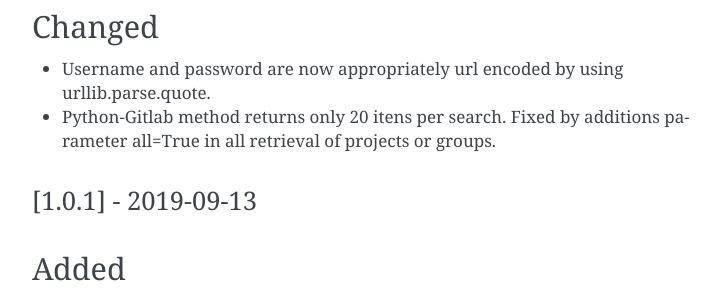
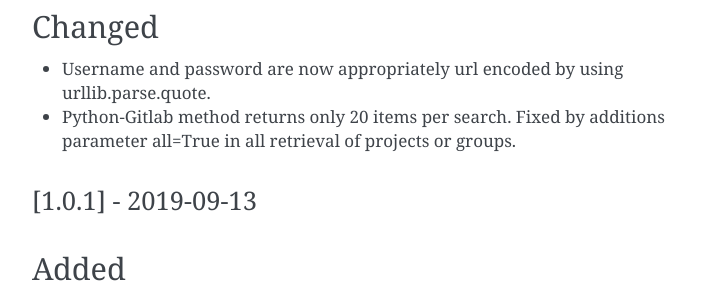
Before and after one commit to paulscherrerinstitute/gitutils, a Sphinx documentation site: the page built from docs/changelog.rst, in a window 1280 px wide and 900 px high, scrolled down 4335 px. Shown: the part 155-455 px from the top of the window, without its empty margins (388-1109 px from the left). Built offline with Sphinx 7.4.7, drawn with Linux system fonts in a browser that asks for light colours; some of the changed text lies outside the part shown.

Commit message:
typofixes

```diff
--- a/changelog.rst
+++ b/changelog.rst
@@ -171,7 +171,7 @@ Changed
 ~~~~~~~
 
 -  Username and password are now appropriately url encoded by using urllib.parse.quote.
--  Python-Gitlab method returns only 20 itens per search. Fixed by additions parameter all=True in all retrieval of projects or groups.
+-  Python-Gitlab method returns only 20 items per search. Fixed by additions parameter all=True in all retrieval of projects or groups.
 
 [1.0.1] - 2019-09-13
 --------------------
--- a/docs/getting-started.rst
+++ b/docs/getting-started.rst
@@ -43,7 +43,7 @@ Fork Walk-through
 
 Merge Walk-through
 ------------------
-1. Once all the necessary changes/development have been commited and pushed to a forked repository.
+1. Once all the necessary changes/development have been committed and pushed to a forked repository.
 2. Navigate to the home folder of your forked repository (where the ``/.git`` folder is). Issue the command to merge. Arguments:**-t**, **-d**, **-p**.
     - To create a merge request for a repository, use the following command while on a git repository folder::
 
--- a/docs/index.rst
+++ b/docs/index.rst
@@ -20,7 +20,7 @@ Gitutils functionalities:
       * **setrole**             Sets the role for a specific user on a specific group or project (or multiple)
 
 It is developed using `python`_ on an open-source project (`github repository`_), distributed using anaconda via the Paul Scherrer Institute channel (`anaconda channel`_) and documented here using readthedocs.
-Gitutils authenticates on the git server using the OAuth2 protocol. If the token is non-existant or not valid, gitutils will request username and password and store the token in a file located on the user's home directory called ``.gitutils_token``. The user will not be requested for username nor password until the saved token is not valid anymore.
+Gitutils authenticates on the git server using the OAuth2 protocol. If the token is non-existent or not valid, gitutils will request username and password and store the token in a file located on the user's home directory called ``.gitutils_token``. The user will not be requested for username nor password until the saved token is not valid anymore.
 
 .. _python : https://www.python.org/
 .. _github repository : https://git.psi.ch/controls_highlevel_applications/gitutils
```
Also changed, not shown: other parts of changelog.rst (+1 -1 lines), Readme.md (+2 -2 lines).
